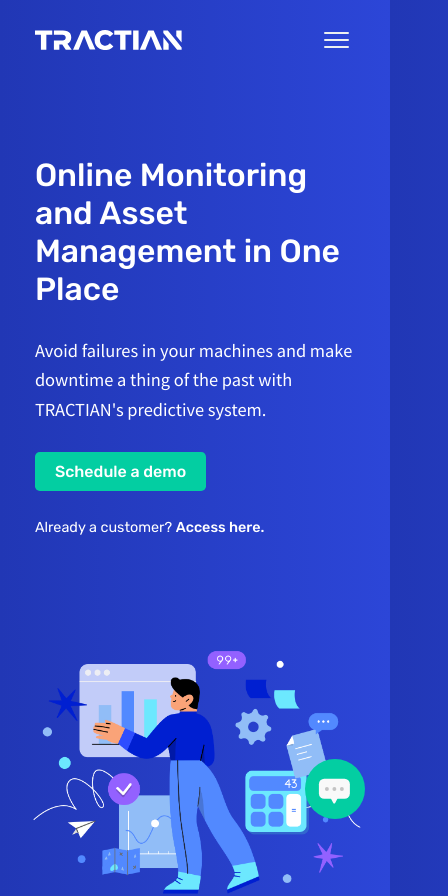
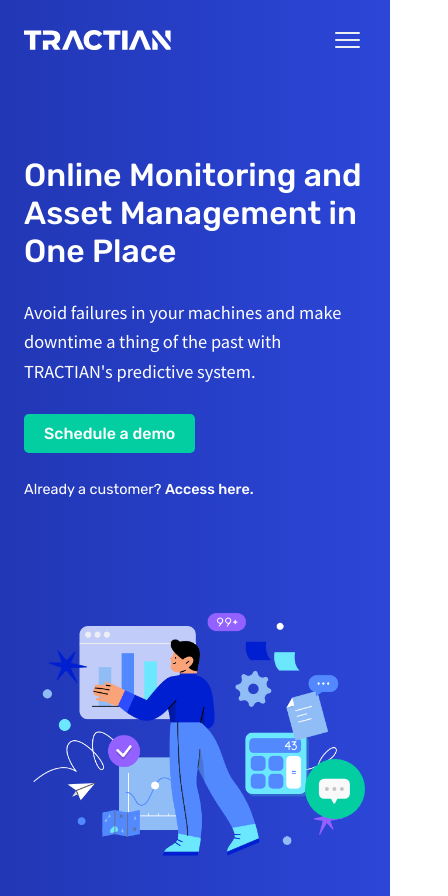
Before and after one commit to pedrotrasfereti/tractian-landing-page, a React (Vite) app: page / in a window 390 px wide. Shown: the top 896 px of the page, 448 px wide, since content can reach past the window. Built offline with nearby package versions, Linux system fonts and the light colour scheme.

Commit message:
feat: mobile responsive

```diff
--- a/src/App.css
+++ b/src/App.css
@@ -66,8 +66,8 @@
 .Switch {
   display: flex;
   flex-flow: row nowrap;
-  align-items: center;
-  justify-content: center;
+  align-items: stretch;
+  justify-content: stretch;
   border: 1px solid var(--gull-gray);
   border-radius: var(--border-radius);
   width: 100%;
@@ -85,23 +85,23 @@
   flex: 1;
 }
 
-.SwitchBtn:first-of-type {
+.Switch>.SwitchBtn:first-of-type {
   color: var(--dodger-blue);
   border-right: 1px solid var(--gull-gray);
   border-radius: .3rem 0 0 .3rem;
 }
 
-.SwitchBtn:last-of-type {
+.Switch>.SwitchBtn:last-of-type {
   color: var(--deep-cove);
   border-radius: 0 .3rem .3rem 0;
 }
 
-.SwitchBtn.Active:first-of-type {
+.Switch>.SwitchBtn.Active:first-of-type {
   color: var(--white);
   background: var(--dodger-blue);
 }
 
-.SwitchBtn.Active:last-of-type {
+.Switch>.SwitchBtn.Active:last-of-type {
   color: var(--white);
   background: var(--deep-cove);
 }
--- a/src/App.tsx
+++ b/src/App.tsx
@@ -27,7 +27,6 @@ function App() {
         <HowItWorks />
         <Statistics />
       </main>
-
       <Bubble />
     </div>
   );
--- a/src/components/Header/styles.css
+++ b/src/components/Header/styles.css
@@ -8,7 +8,7 @@
   }
 
   .Logo {
-    margin: var(--margin-l-mobile) !important;
+    margin: var(--margin-l-header) !important;
   }
 }
 
@@ -65,7 +65,7 @@
   cursor: pointer;
   display: none;
   background: none;
-  margin: var(--margin-r-mobile);
+  margin: var(--margin-r-header);
   border: 0;
   outline: 0;
 }
--- a/src/components/Home/styles.css
+++ b/src/components/Home/styles.css
@@ -63,7 +63,7 @@
 
 .Home>.RowContainer>.ColumnContainer>.LinkParagraph {
   color: var(--white);
-  font: var(--small-thin-font);
+  font: var(--small-regular-font);
 }
 
 .Home>.RowContainer>.ColumnContainer>.LinkParagraph>a {
--- a/src/components/HowItWorks/styles.css
+++ b/src/components/HowItWorks/styles.css
@@ -1,3 +1,13 @@
+@media only screen and (max-width: 600px) {
+  .HowItWorks>.Wrapper {
+    padding: var(--padding-tb-mobile) var(--padding-lr-mobile) 2rem !important;
+  }
+
+  .HowItWorks>.ContentWrapper {
+    padding: var(--padding-mobile) !important;
+  }
+}
+
 .HowItWorks {
   background: var(--solitude);
   min-height: var(--section-min-height);
@@ -19,6 +29,7 @@
   color: var(--deep-cove);
   font: var(--h3-font);
   margin: 20px 0 65px;
+  text-align: center;
 }
 
 .HowItWorks>.ContentWrapper {
@@ -26,6 +37,7 @@
   background: linear-gradient(90deg, var(--persian-blue) 0%, var(--blue-ryb) 100%);
   width: 100%;
   padding: var(--padding-desktop);
+  margin-bottom: 1rem;
   display: flex;
   flex-flow: row wrap;
   gap: var(--gap-medium);
@@ -40,6 +52,7 @@
 .HowItWorks>.ContentWrapper>.Steps,
 .HowItWorks>.ContentWrapper>.ImageContainer {
   flex: 1;
+  min-width: 20rem;
 }
 
 /* step list content - reset button style */
@@ -82,14 +95,15 @@
 .HowItWorks>.ContentWrapper>.Steps>.Step>button>.Content>.Title {
   font: var(--h4-title-font);
   transition: var(--animation-fast);
+  text-align: start;
 }
 
 .HowItWorks>.ContentWrapper>.Steps>.Step>button>.Content>.Description {
   font: var(--large-regular-font);
   line-height: 27px;
-  text-align: start;
   margin-top: 10px;
   transition: var(--animation-fast);
+  text-align: start;
 }
 
 /* step list content - button unactive */
--- a/src/components/Statistics/styles.css
+++ b/src/components/Statistics/styles.css
@@ -1,10 +1,41 @@
+@media only screen and (max-width: 1050px) {
+  .Statistics>.Decoration {
+    height: 117px !important;
+    top: -6% !important;
+  }
+
+  .Statistics>.Container>.Heading {
+    padding: 0 !important;
+  }
+}
+
+@media only screen and (max-width: 600px) {
+  .Statistics {
+    padding: 7rem var(--padding-lr-mobile) !important;
+  }
+
+  .Statistics>.Container>.ContentWrapper {
+    gap: 1.5rem !important;
+  }
+
+  .Statistics>.Container>.ContentWrapper>.Statistic>.Title {
+    font: var(--h1-font) !important;
+    margin-bottom: .6rem !important;
+  }
+
+  .Statistics>.Container>.ContentWrapper>.Statistic>.Subtitle {
+    font: var(--x-small-regular-font) !important;
+    letter-spacing: .05rem !important;
+    line-height: 1.6rem !important;
+  }
+}
+
 .Statistics {
   position: relative;
   background: var(--sapphire);
-  min-height: 25.6rem;
   display: flex;
   justify-content: center;
-  padding: 8rem 0;
+  padding: 7rem var(--padding-lr-desktop);
 }
 
 .Statistics>.Decoration {
@@ -29,15 +60,19 @@
 
 .Statistics>.Container>.ContentWrapper {
   display: flex;
-  flex-flow: row nowrap;
-  margin-top: 4rem;
+  flex-flow: row wrap;
+  justify-content: space-around;
+  margin-top: 3.5rem;
+  gap: 2rem;
 }
 
 .Statistics>.Container>.ContentWrapper>.Statistic {
   display: flex;
   flex-flow: column nowrap;
+  justify-content: center;
   align-items: center;
-  padding: 0 1rem;
+  text-align: center;
+  max-width: 21rem;
 }
 
 .Statistics>.Container>.ContentWrapper>.Statistic:first-of-type {
@@ -51,15 +86,13 @@
 .Statistics>.Container>.ContentWrapper>.Statistic>.Title {
   color: var(--solitude);
   font: 500 3.75em 'Rubik', sans-serif;
-  margin-bottom: 1.3rem;
+  margin-bottom: .5rem;
 }
 
 .Statistics>.Container>.ContentWrapper>.Statistic>.Subtitle {
-  color: var(--clay);
-  font: var(--small-regular-font);
-  font-size: .9em;
+  color: var(--gull-gray);
+  font: var(--x-small-strong-font);
   letter-spacing: .1rem;
-  line-height: 1.75rem;
-  text-align: center;
+  line-height: 1.6rem;
   text-transform: uppercase;
 }
--- a/src/components/Teaser/styles.css
+++ b/src/components/Teaser/styles.css
@@ -92,7 +92,7 @@
 .Teaser>.Wrapper>.Title {
   text-transform: uppercase;
   color: var(--gunsmoke);
-  font: var(--small-thin-font);
+  font: var(--small-regular-font);
   margin-top: 50px;
 }
 
--- a/src/main.css
+++ b/src/main.css
@@ -1,7 +1,7 @@
 @charset "utf-8";
 
 /* Google Fonts */
-@import url('https://fonts.googleapis.com/css2?family=Rubik:wght@400;500&family=Source+Sans+Pro:wght@300;400;600&display=swap');
+@import url('https://fonts.googleapis.com/css2?family=Rubik:wght@300;400;500;600&family=Source+Sans+Pro:wght@300;400;600&display=swap');
 
 :root {
   /* Color Variables */
@@ -23,7 +23,7 @@
   --whisper: rgb(229, 232, 235);
   --mischka: rgb(221, 223, 228);
   --link-water: rgb(208, 213, 218);
-  --clay: rgb(187, 195, 206);
+  --clay: rgb(198, 204, 210);
   --gull-gray: rgb(157, 169, 182);
   --gunsmoke: rgb(129, 131, 131);
   --tundora: rgb(64, 64, 64);
@@ -39,17 +39,17 @@
   --section-min-height: 100vh;
 
   /* Margins */
+  --margin-l-header: 0 auto 0 1.5rem;
+  --margin-r-header: 0 1.5rem 0 auto;
   --home-margin-top: var(--header-height);
-  --margin-l-mobile: 0 auto 0 2.18rem;
-  --margin-r-mobile: 0 2.18rem 0 auto;
 
   /* Paddings */
   --padding-desktop: 4.75rem 3.75rem;
-  --padding-mobile: 4.75rem 2.18rem;
+  --padding-mobile: 4.75rem 1.5rem;
   --padding-tb-desktop: 4.75rem;
   --padding-tb-mobile: 4.75rem;
   --padding-lr-desktop: 3.75rem;
-  --padding-lr-mobile: 2.18rem;
+  --padding-lr-mobile: 1.5rem;
 
   /* Borders */
   --border-radius: .3rem;
@@ -65,9 +65,10 @@
 
   /* Fonts */
   --x-small-regular-font: 400 .9em 'Rubik', sans-serif;
+  --x-small-strong-font: 500 .9em 'Rubik', sans-serif;
   --small-strong-font: 500 1em 'Rubik', sans-serif;
   --small-regular-font: 400 1em 'Rubik', sans-serif;
-  --small-thin-font: 100 1em 'Rubik', sans-serif;
+  --small-thin-font: 300 1em 'Rubik', sans-serif;
   --medium-regular-font: 400 1.15em 'Source Sans Pro', sans-serif;
   --large-regular-font: 400 1.25em 'Rubik', sans-serif;
   --large-strong-font: 500 1.25em 'Rubik', sans-serif;
```
